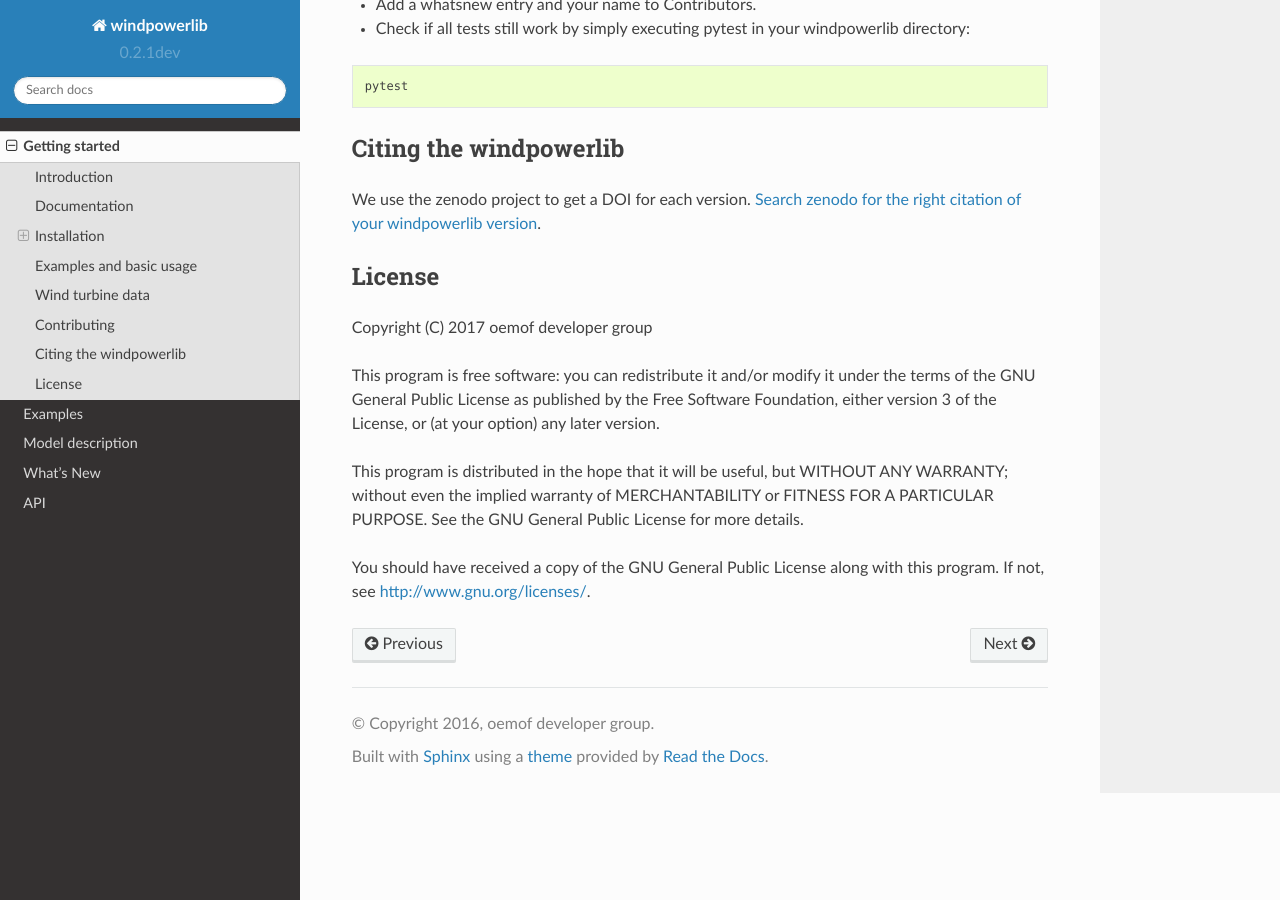
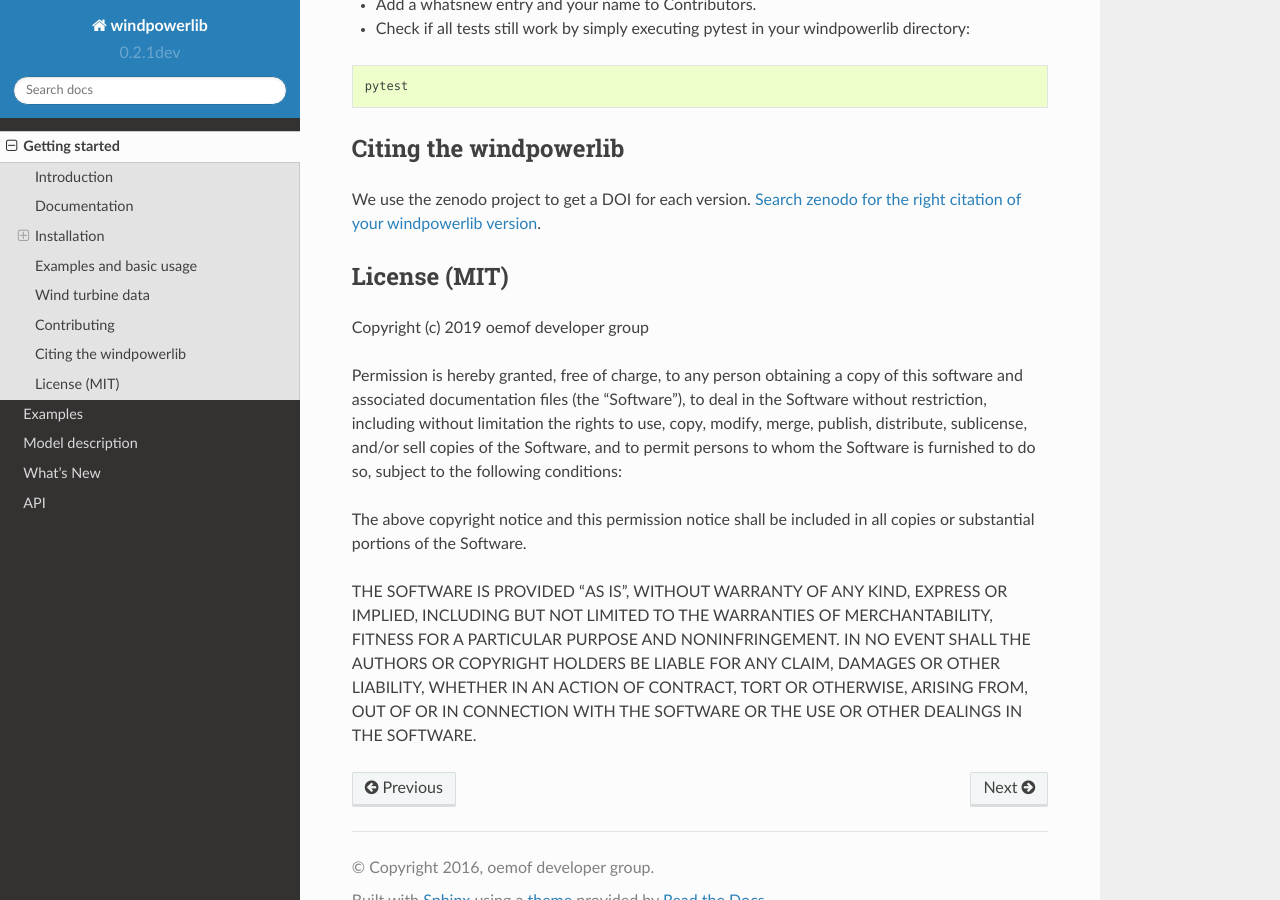
Before and after one commit to wind-python/windpowerlib, a Sphinx documentation site: the page built from doc/getting_started.rst, in a window 1280 px wide and 900 px high, scrolled down 2758 px. Built offline with Sphinx 7.4.7 and the Read the Docs theme 2.0.0, drawn with Linux system fonts in a browser that asks for light colours; formulas are drawn with MathJax 3; pages that are not in the unit, such as notebooks, are missing from menus.

Commit message:
Adapt licence in the documentation

```diff
--- a/doc/getting_started.rst
+++ b/doc/getting_started.rst
@@ -129,20 +129,25 @@
 
 We use the zenodo project to get a DOI for each version. `Search zenodo for the right citation of your windpowerlib version <https://zenodo.org/search?page=1&size=20&q=windpowerlib>`_.
 
-License
-============
+License (MIT)
+=============
 
-Copyright (C) 2017 oemof developer group
+Copyright (c) 2019 oemof developer group
 
-This program is free software: you can redistribute it and/or modify
-it under the terms of the GNU General Public License as published by
-the Free Software Foundation, either version 3 of the License, or
-(at your option) any later version.
+Permission is hereby granted, free of charge, to any person obtaining a copy
+of this software and associated documentation files (the "Software"), to deal
+in the Software without restriction, including without limitation the rights
+to use, copy, modify, merge, publish, distribute, sublicense, and/or sell
+copies of the Software, and to permit persons to whom the Software is
+furnished to do so, subject to the following conditions:
 
-This program is distributed in the hope that it will be useful,
-but WITHOUT ANY WARRANTY; without even the implied warranty of
-MERCHANTABILITY or FITNESS FOR A PARTICULAR PURPOSE.  See the
-GNU General Public License for more details.
+The above copyright notice and this permission notice shall be included in all
+copies or substantial portions of the Software.
 
-You should have received a copy of the GNU General Public License
-along with this program.  If not, see http://www.gnu.org/licenses/.
+THE SOFTWARE IS PROVIDED "AS IS", WITHOUT WARRANTY OF ANY KIND, EXPRESS OR
+IMPLIED, INCLUDING BUT NOT LIMITED TO THE WARRANTIES OF MERCHANTABILITY,
+FITNESS FOR A PARTICULAR PURPOSE AND NONINFRINGEMENT. IN NO EVENT SHALL THE
+AUTHORS OR COPYRIGHT HOLDERS BE LIABLE FOR ANY CLAIM, DAMAGES OR OTHER
+LIABILITY, WHETHER IN AN ACTION OF CONTRACT, TORT OR OTHERWISE, ARISING FROM,
+OUT OF OR IN CONNECTION WITH THE SOFTWARE OR THE USE OR OTHER DEALINGS IN THE
+SOFTWARE.
```
Also changed, not shown: README.rst (+16 -11 lines).
